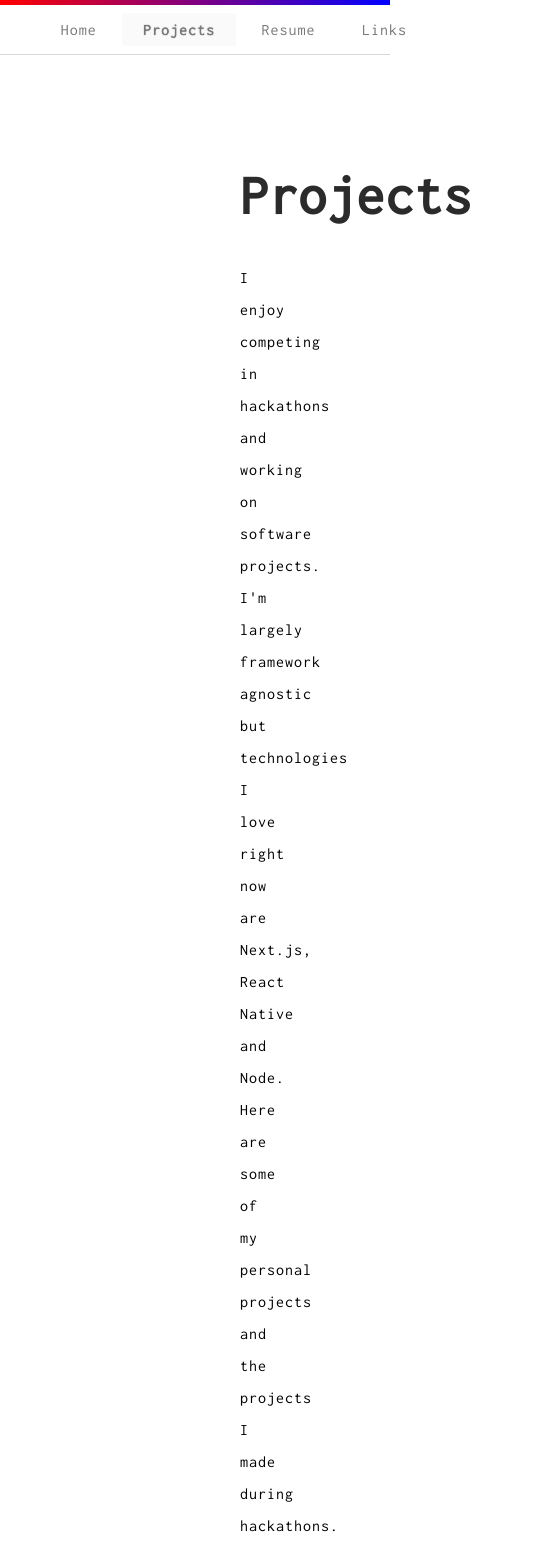
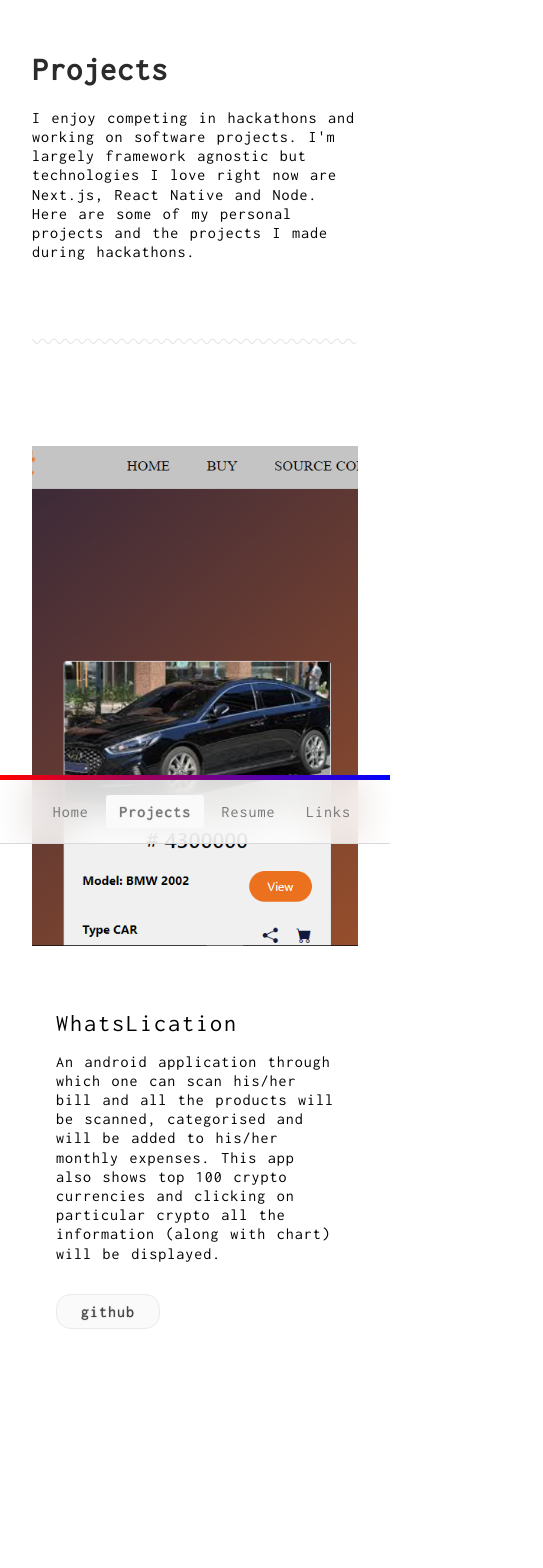
Before and after one commit to abdulkarimogaji/myportfolio, a Next.js app: page /projects in a window 390 px wide. Shown: the top 1568 px of the page, 543 px wide, since content can reach past the window. After the commit the page ends 1400 px from the top, so only its background shows below. Built offline with nearby package versions, Linux system fonts and the light colour scheme.

Commit message:
style: add responsiveness to pages

```diff
--- a/components/Project.tsx
+++ b/components/Project.tsx
@@ -15,7 +15,7 @@ const Project = ({ data }: Props) => {
   return (
     <>
       <div className="projects--image">
-        <Image src="/automart.png" alt="automart" layout="fill" />
+        <Image src="/automart.png" alt="automart" layout="fill" className="contain" />
       </div>
       <div className="project--details">
         <h2>{data.title}</h2>
--- a/pages/index.tsx
+++ b/pages/index.tsx
@@ -3,8 +3,8 @@ import Image from "next/image";
 
 const Home: NextPage = () => {
   return (
-    <div className="home">
-      <h1 className="">
+    <div className="container">
+      <h1>
         Web and Android Developer creating thoughtful, intuitive interfaces.
       </h1>
       <p className="content">
@@ -18,7 +18,7 @@ const Home: NextPage = () => {
         hackathons and working on software projects. I also like to work on my
         problem solving skills on <a className="links">Leetcode</a> and CodeChef. Here&apos;s my resume.
       </p>
-      <div>
+      <div className="flex-wrap">
         <a className="btn round"><i className="bi bi-github"></i></a>
         <a className="btn round"><i className="bi bi-twitter"></i></a>
         <a className="btn round"><i className="bi bi-linkedin"></i></a>
--- a/pages/links.tsx
+++ b/pages/links.tsx
@@ -2,7 +2,8 @@ import Image from "next/image";
 
 const Links = () => {
   return (
-    <div className="links-page">
+    <div className="container">
+<div className="links-page">
       <div className="profile-img">
         <Image
           src="/profile.jpg"
@@ -54,6 +55,8 @@ const Links = () => {
         </a>
       </div>
     </div>
+    </div>
+
   );
 };
 
--- a/pages/projects.tsx
+++ b/pages/projects.tsx
@@ -3,7 +3,7 @@ import projects from "../assets/projects.json"
 import Image from "next/image";
 const Projects = () => {
   return (
-    <div className="projects">
+    <div className="container">
       <h1>Projects</h1>
       <p className="content">
         I enjoy competing in hackathons and working on software projects.
--- a/pages/resume.tsx
+++ b/pages/resume.tsx
@@ -1,6 +1,6 @@
 const Resume = () => {
   return (
-    <div className="resume">
+    <div className="container">
       <div className="box">
         <div className="end">
           <a href="" className="btn btn-download">
@@ -10,12 +10,14 @@ const Resume = () => {
 
         <div className="center">
           <h2 style={{ marginBottom: "1.4rem" }}>Abdulkarim Ogaji</h2>
+          <div className="flex-wrap">
             <a className="links">+2348166629550</a>
             <a className="links">Email</a>
             <a className="links">LinkedIn</a>
             <a className="links">Github</a>
             <a className="links">Abdulkarim</a>
             <a className="links">Ogaji</a>
+          </div>
         </div>
         <h3 style={{ marginTop: "4rem" }}>Work Experience</h3>
         <div>
--- a/styles/globals.css
+++ b/styles/globals.css
@@ -65,9 +65,19 @@ h1 {
 
 /* === GLOBAL CLASSES === */
 
+.container {
+  margin-top: 4rem;
+  padding: 4rem 13rem;
+}
+
 .grid-center {
   display: grid;
   place-items: center;
+}
+
+.flex-wrap {
+  display: flex;
+  flex-wrap: wrap;
 }
 
 .center {
@@ -100,7 +110,7 @@ h1 {
   background-color: var(--button-background);
   border: var(--button-border);
   transition: var(--hover-transition);
-  margin-right: 1rem;
+  margin:0 1rem 1rem 0 ;
   cursor: pointer;
 }
 
@@ -113,6 +123,10 @@ h1 {
   word-spacing: 0.1rem;
   margin-bottom: 2.5rem;
   line-height: 2rem;
+}
+
+.contain {
+  object-fit: cover;
 }
 
 .round {
@@ -146,6 +160,7 @@ nav {
   justify-content: space-between;
   align-items: center;
   border-bottom: 1px solid var(--button-border-hover);
+  height: 4rem;
 }
 
 nav ul {
@@ -195,6 +210,7 @@ nav a:hover, nav a:focus {
 
 .skill--type {
   font-weight: 500;
+  margin-right: 1rem;
 }
 .skill--content {
   opacity: 0.7;
@@ -229,30 +245,32 @@ nav a:hover, nav a:focus {
 }
 
 /* === RESUME PAGE === */
-.resume {
-  margin-top: 4rem;
-  padding: 4rem 13rem;
+.box {
+  background-color: var(--button-background);
+  padding: 1.5rem;
+  border-radius: 1rem;
+  border: var(--button-border);
   font-size: 0.9rem;
   color: hsl(0, 0%, 27%);
 }
 
-.resume a {
+.box a {
   text-decoration: none;
   color:hsl(0, 0%, 27%)
 }
 
-.resume h2 {
+.box h2 {
   letter-spacing: 1px;
   font-size: 1.8rem;
 }
 
-.resume h3 {
+.box h3 {
   letter-spacing: 1px;
   font-size: 1.7rem;
   margin-top: 4rem;
 }
 
-.resume li {
+.box li {
   word-spacing: 0.2rem;
   margin-bottom: 1rem;
   font-size: 0.8rem;
@@ -271,20 +289,13 @@ nav a:hover, nav a:focus {
   margin: 0 0.5rem;
 }
 
-.box {
-  background-color: var(--button-background);
-  padding: 1.5rem;
-  border-radius: 1rem;
-  border: var(--button-border);
-}
+
 
 
 
 /* links page */
 
 .links-page {
-  margin-top: 4rem;
-  padding: 4rem 13rem;
   text-align: center;
 }
 
@@ -351,3 +362,62 @@ nav a:hover, nav a:focus {
   border: 1px solid var(--button-border-hover);
   /* text-shadow: var(--bold); */
 }
+
+
+
+
+
+@media (max-width: 600px) {
+  .container {
+    padding: 1rem 2rem;
+    margin-bottom: 4rem;
+    margin-top: 1rem;
+  }
+
+  h1 {
+    font-size: 2rem;
+  }
+
+  h2 {
+    font-size: 1.5rem;
+  }
+  .content {
+    line-height: 1.2rem;
+  }
+
+  header {
+    bottom: 0;
+    top: auto;
+  }
+  header a {
+    padding: 0.5rem 0.8rem
+  }
+
+  .project--details {
+    padding: 0 1.5rem;
+  }
+  .box {
+    padding: 1rem;
+  }
+  .box h2 {
+    font-size: 1.4rem;
+  }
+  .box h3 {
+    font-size: 1.2rem;
+  }
+  .box li {
+    word-spacing: 0.1rem;
+    margin-bottom: 0.6rem;
+    font-size: 0.7rem;
+    line-height: 1rem;
+  }
+  .links--hr::after, .links--hr::before {
+    width: 2rem;
+  }
+  .links--hr::before {
+    left: calc(50% - 8rem)
+  }
+  .links--hr::after {
+    right: calc(50% - 8rem)
+  }
+}
```
Lines whose indentation alone changed are shown as unchanged.
